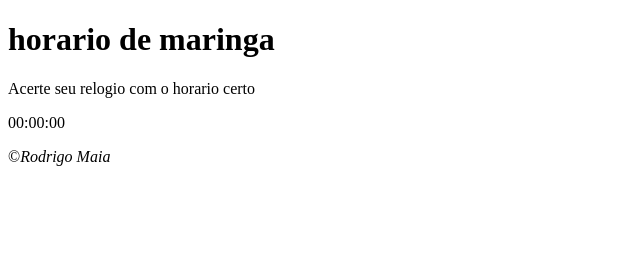
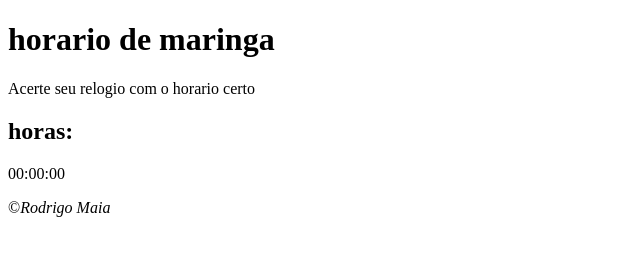
Before and after one commit to digo044/HTML, a plain HTML site: page index.html in a window 1280 px wide. Shown: the whole page, without its empty margins (0-640 px from the left). Drawn offline with Linux system fonts and the light colour scheme.

Commit message:
esse e o certo

```diff
--- a/index.html
+++ b/index.html
@@ -10,9 +10,12 @@
     <div>
         <h1>horario de maringa</h1>
         <p>Acerte seu relogio com o horario certo</p>
+    </div>
+
+    <div id="container">
+        <h2>horas:</h2>
         <div id="relogio">00:00:00</div>
     </div>
-
 
     <footer>
 <p>&copy;<i>Rodrigo Maia</i></p>
```
